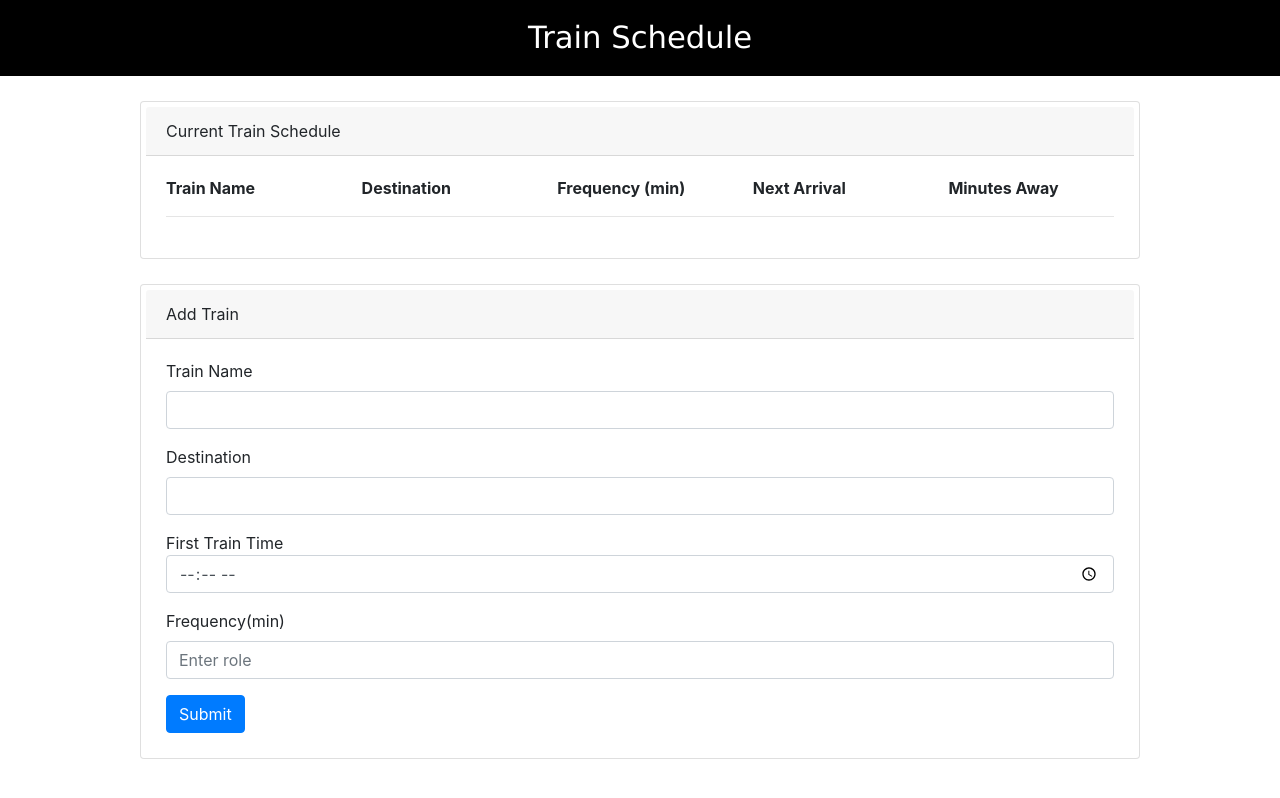
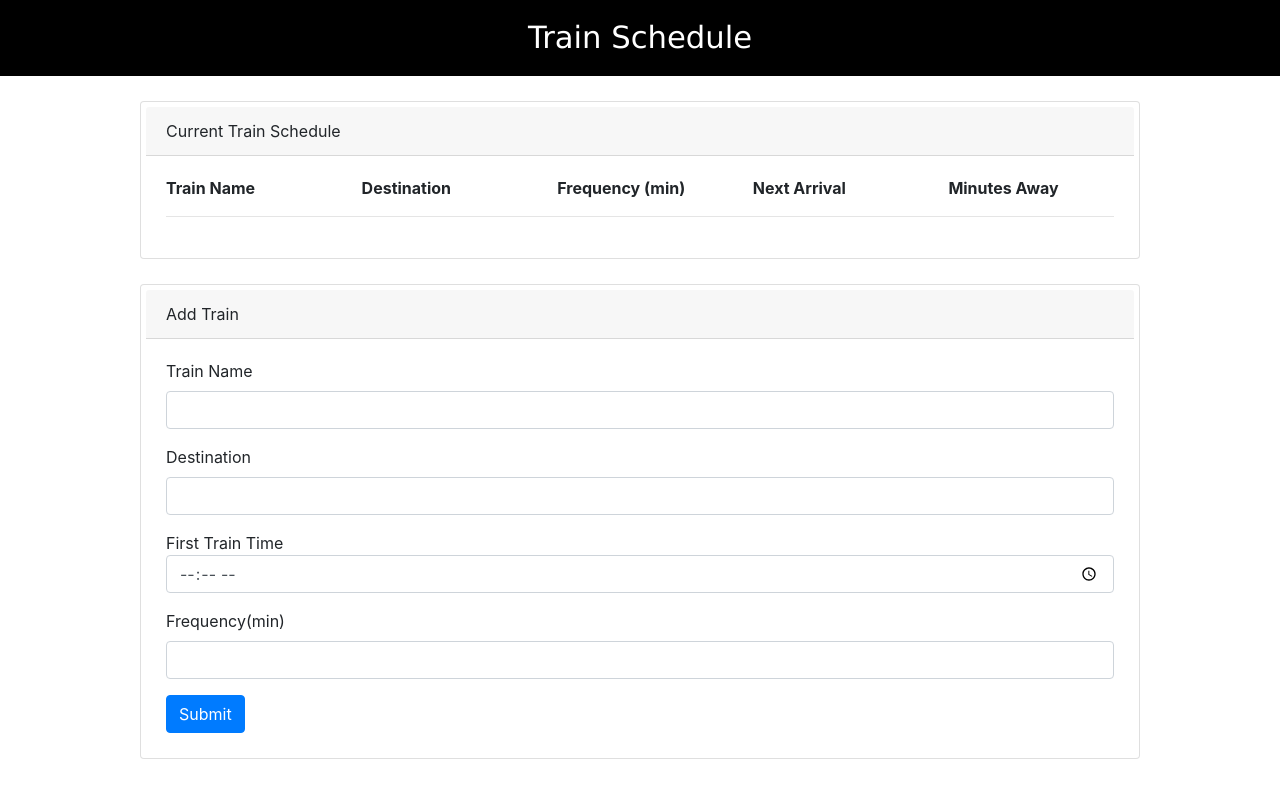
Before and after one commit to moonejon/Train-Scheduler, a plain HTML site: page index.html in a window 1280 px wide. Drawn offline with nearby package versions, Linux system fonts and the light colour scheme; no server answers.

Commit message:
minor fix

```diff
--- a/index.html
+++ b/index.html
@@ -68,7 +68,7 @@
 
             <div class="form-group">
                 <label for="freq">Frequency(min)</label>
-                <input type="number" class="form-control" id="freq" placeholder="Enter role">
+                <input type="number" class="form-control" id="freq">
             </div>
             <button type="submit" class="btn btn-primary" id="submitBtn">Submit</button>
         </div>
```
